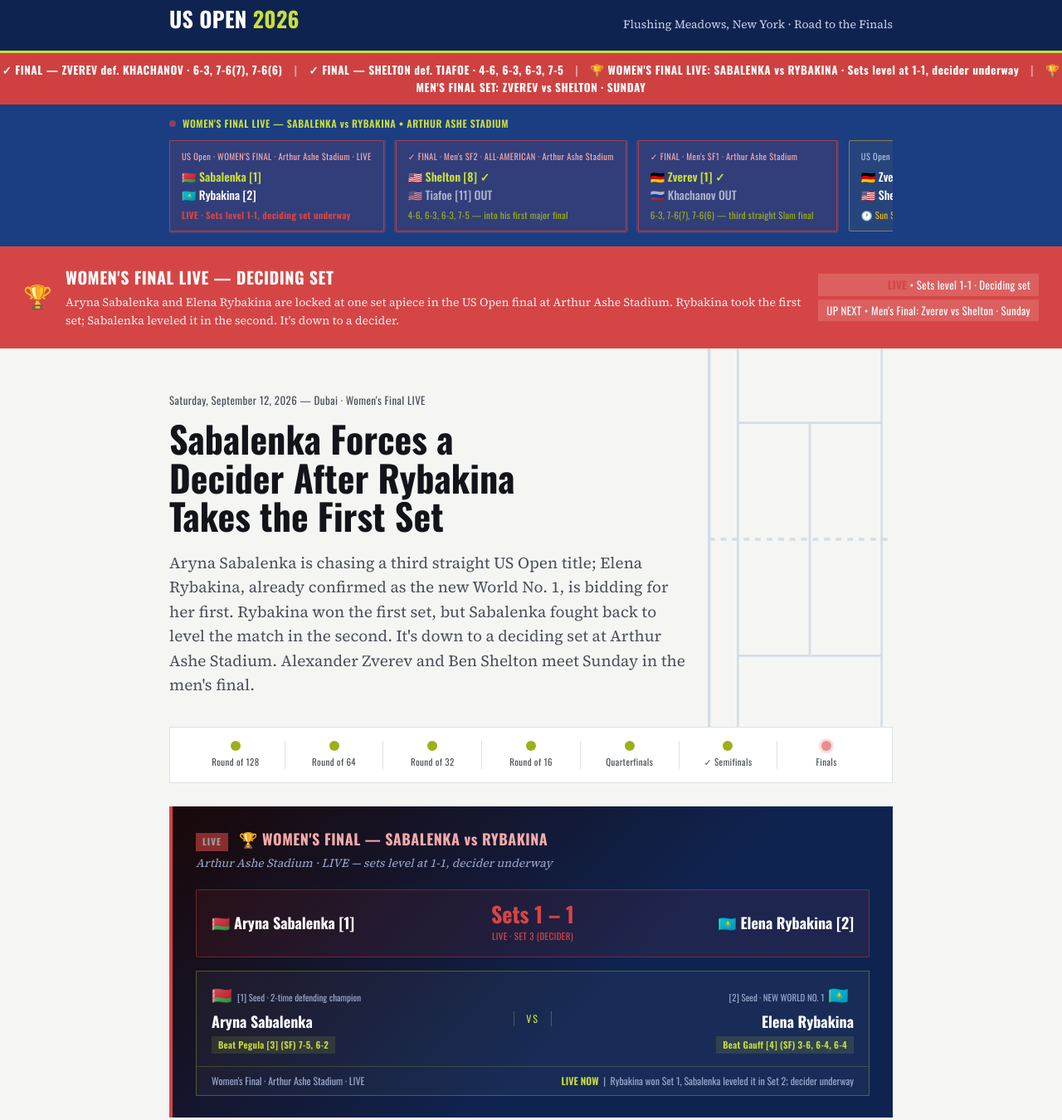
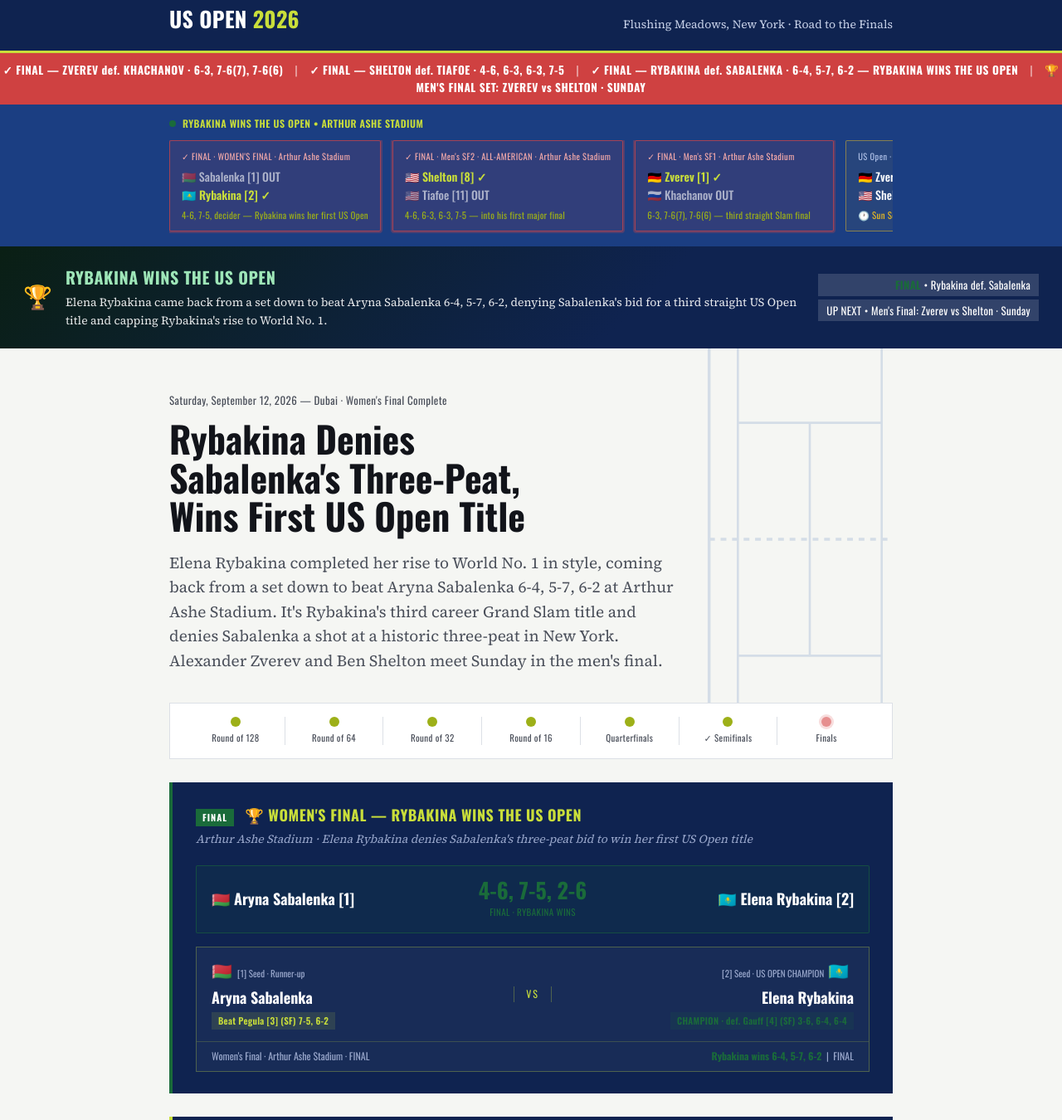
Before and after one commit to rizwansiddiqi55-sketch/us-open-2026-roadtofinals, a plain HTML site: page index.html in a window 1280 px wide. Shown: the part 19-1369 px from the top of the page at 83% size. Drawn offline with nearby package versions, Linux system fonts and the light colour scheme.

Commit message:
Add files via upload

```diff
--- a/index.html
+++ b/index.html
@@ -4,7 +4,7 @@
 <meta charset="UTF-8">
 <meta name="viewport" content="width=device-width, initial-scale=1.0">
 <title>US Open 2026 — Road to the Finals</title>
-<meta name="description" content="US Open 2026 Women's Final LIVE — Sabalenka vs. Rybakina at Arthur Ashe Stadium.">
+<meta name="description" content="US Open 2026 — Elena Rybakina beats Aryna Sabalenka to win the Women's Final at Arthur Ashe Stadium.">
 <link rel="preconnect" href="https://fonts.googleapis.com">
 <link rel="preconnect" href="https://fonts.gstatic.com" crossorigin>
 <link href="https://fonts.googleapis.com/css2?family=Oswald:wght@400;500;600;700&family=Source+Serif+4:opsz,wght@8..60,400;8..60,600;8..60,700&display=swap" rel="stylesheet">
@@ -690,21 +690,21 @@
   <span class="sep">&nbsp;|&nbsp;</span>
   &#10003; FINAL &mdash; SHELTON def. TIAFOE &middot; 4-6, 6-3, 6-3, 7-5
   <span class="sep">&nbsp;|&nbsp;</span>
-  &#127942; WOMEN'S FINAL LIVE: SABALENKA vs RYBAKINA &middot; Sets level at 1-1, decider underway
+  &#10003; FINAL &mdash; RYBAKINA def. SABALENKA &middot; 6-4, 5-7, 6-2 &mdash; RYBAKINA WINS THE US OPEN
   <span class="sep">&nbsp;|&nbsp;</span>
   &#127942; MEN'S FINAL SET: ZVEREV vs SHELTON &middot; SUNDAY
 </div>
 
 <div class="ticker-band">
   <div class="wrap">
-    <div class="ticker-head"><span class="live-dot"></span> WOMEN'S FINAL LIVE &mdash; SABALENKA vs RYBAKINA &bull; ARTHUR ASHE STADIUM</div>
+    <div class="ticker-head"><span class="live-dot" style="background:var(--green-result);animation:none;"></span> RYBAKINA WINS THE US OPEN &bull; ARTHUR ASHE STADIUM</div>
     <div class="ticker-row">
-      <!-- Latest event first: Women's Final LIVE -->
+      <!-- Latest event first: Women's Final CHAMPION -->
       <div class="sb-card matchday">
-        <div class="sb-tour">US Open &middot; WOMEN'S FINAL &middot; Arthur Ashe Stadium &middot; LIVE</div>
-        <div class="sb-name"><span class="sb-winner">&#127463;&#127486; Sabalenka [1]</span></div>
-        <div class="sb-name"><span>&#127472;&#127487; Rybakina [2]</span></div>
-        <div class="sb-status" style="color:var(--red-live);font-weight:800;">LIVE &middot; Sets level 1-1, deciding set underway</div>
+        <div class="sb-tour">&#10003; FINAL &middot; WOMEN'S FINAL &middot; Arthur Ashe Stadium</div>
+        <div class="sb-name"><span style="opacity:0.6;">&#127463;&#127486; Sabalenka [1] OUT</span></div>
+        <div class="sb-name"><span class="sb-winner">&#127472;&#127487; Rybakina [2] &#10003;</span></div>
+        <div class="sb-status completed">4-6, 7-5, decider &mdash; Rybakina wins her first US Open</div>
       </div>
       <!-- Men's SF2 (most recently completed) -->
       <div class="sb-card matchday">
@@ -756,15 +756,15 @@
   </div>
 </div>
 
-<!-- MATCH DAY BANNER for Women's Final LIVE -->
-<div class="matchday-banner">
+<!-- MATCH DAY BANNER for Women's Final CHAMPION -->
+<div class="matchday-banner" style="background:linear-gradient(135deg, #0a1f14 0%, var(--court-blue-dark) 60%);">
   <div class="md-icon">&#127942;</div>
   <div class="md-body">
-    <h2>WOMEN'S FINAL LIVE &mdash; DECIDING SET</h2>
-    <p>Aryna Sabalenka and Elena Rybakina are locked at one set apiece in the US Open final at Arthur Ashe Stadium. Rybakina took the first set; Sabalenka leveled it in the second. It's down to a decider.</p>
+    <h2 style="color:#9EE6B8;">RYBAKINA WINS THE US OPEN</h2>
+    <p>Elena Rybakina came back from a set down to beat Aryna Sabalenka 6-4, 5-7, 6-2, denying Sabalenka's bid for a third straight US Open title and capping Rybakina's rise to World No. 1.</p>
   </div>
   <div class="md-times">
-    <span><strong style="color:var(--red-live);">LIVE</strong> &bull; Sets level 1-1 &middot; Deciding set</span>
+    <span><strong style="color:var(--green-result);">FINAL</strong> &bull; Rybakina def. Sabalenka</span>
     <span>UP NEXT &bull; Men's Final: Zverev vs Shelton &middot; Sunday</span>
   </div>
 </div>
@@ -782,9 +782,9 @@
       <line x1="145" y1="10" x2="155" y2="10" stroke="currentColor" stroke-width="4"/>
       <line x1="145" y1="590" x2="155" y2="590" stroke="currentColor" stroke-width="4"/>
     </svg>
-    <p class="dateline">Saturday, September 12, 2026 &mdash; Dubai &middot; Women's Final LIVE</p>
-    <h1 class="headline">Sabalenka Forces a Decider After Rybakina Takes the First Set</h1>
-    <p class="dek">Aryna Sabalenka is chasing a third straight US Open title; Elena Rybakina, already confirmed as the new World No. 1, is bidding for her first. Rybakina won the first set, but Sabalenka fought back to level the match in the second. It's down to a deciding set at Arthur Ashe Stadium. Alexander Zverev and Ben Shelton meet Sunday in the men's final.</p>
+    <p class="dateline">Saturday, September 12, 2026 &mdash; Dubai &middot; Women's Final Complete</p>
+    <h1 class="headline">Rybakina Denies Sabalenka's Three-Peat, Wins First US Open Title</h1>
+    <p class="dek">Elena Rybakina completed her rise to World No. 1 in style, coming back from a set down to beat Aryna Sabalenka 6-4, 5-7, 6-2 at Arthur Ashe Stadium. It's Rybakina's third career Grand Slam title and denies Sabalenka a shot at a historic three-peat in New York. Alexander Zverev and Ben Shelton meet Sunday in the men's final.</p>
   </section>
 
   <div class="stage-bar" aria-label="Tournament progress">
@@ -797,30 +797,30 @@
     <div class="stage-item"><span class="stage-dot now"></span><span class="stage-name">Finals</span></div>
   </div>
 
-  <!-- WOMEN'S FINAL: LIVE -->
-  <div class="sf-preview-panel live-panel">
-    <h2><span class="live-badge">LIVE</span> &#127942; WOMEN'S FINAL &mdash; SABALENKA vs RYBAKINA</h2>
-    <p class="panel-sub">Arthur Ashe Stadium &middot; LIVE &mdash; sets level at 1-1, decider underway</p>
-    <div class="live-score-strip" style="background:rgba(214,69,69,0.08);border-color:rgba(214,69,69,0.4);" aria-label="Live: Aryna Sabalenka vs Elena Rybakina, one set each, third set underway">
+  <!-- WOMEN'S FINAL: CHAMPION -->
+  <div class="sf-preview-panel" style="border-left-color:var(--green-result);">
+    <h2><span class="live-badge" style="background:var(--green-result);animation:none;">FINAL</span> &#127942; WOMEN'S FINAL &mdash; RYBAKINA WINS THE US OPEN</h2>
+    <p class="panel-sub">Arthur Ashe Stadium &middot; Elena Rybakina denies Sabalenka's three-peat bid to win her first US Open title</p>
+    <div class="live-score-strip" style="background:rgba(26,107,58,0.10);border-color:rgba(26,107,58,0.55);" aria-label="Final: Elena Rybakina defeats Aryna Sabalenka 6-4, 5-7, 6-2 to take the US Open title">
       <div class="live-score-player">🇧🇾 Aryna Sabalenka [1]</div>
-      <div class="live-score-sets"><div class="live-score-main" style="color:var(--red-live);">Sets 1&nbsp;&ndash;&nbsp;1</div><div class="live-score-caption" style="color:var(--red-live);">LIVE · SET 3 (DECIDER)</div></div>
+      <div class="live-score-sets"><div class="live-score-main" style="color:var(--green-result);">4-6, 7-5, 2-6</div><div class="live-score-caption" style="color:var(--green-result);">FINAL &middot; RYBAKINA WINS</div></div>
       <div class="live-score-player right">🇰🇿 Elena Rybakina [2]</div>
     </div>
     <div class="sf-matchup-row">
       <div class="sf-side">
-        <div><span class="sf-flag">&#127463;&#127486;</span><span class="sf-seed">[1] Seed &middot; 2-time defending champion</span></div>
+        <div><span class="sf-flag">&#127463;&#127486;</span><span class="sf-seed">[1] Seed &middot; Runner-up</span></div>
         <div class="sf-player">Aryna Sabalenka</div>
         <div class="sf-note">Beat Pegula [3] (SF) 7-5, 6-2</div>
       </div>
       <div class="sf-vs">VS</div>
       <div class="sf-side" style="text-align:right;">
-        <div><span class="sf-seed">[2] Seed &middot; NEW WORLD NO. 1</span><span class="sf-flag"> &#127472;&#127487;</span></div>
+        <div><span class="sf-seed">[2] Seed &middot; US OPEN CHAMPION</span><span class="sf-flag"> &#127472;&#127487;</span></div>
         <div class="sf-player">Elena Rybakina</div>
-        <div class="sf-note">Beat Gauff [4] (SF) 3-6, 6-4, 6-4</div>
+        <div class="sf-note" style="background:rgba(26,107,58,0.12);color:var(--green-result);">CHAMPION &middot; def. Gauff [4] (SF) 3-6, 6-4, 6-4</div>
       </div>
       <div class="sf-meta">
-        <span>Women's Final &middot; Arthur Ashe Stadium &middot; LIVE</span>
-        <span><span class="uae">LIVE NOW</span> &nbsp;|&nbsp; Rybakina won Set 1, Sabalenka leveled it in Set 2; decider underway</span>
+        <span>Women's Final &middot; Arthur Ashe Stadium &middot; FINAL</span>
+        <span><span style="color:var(--green-result);font-weight:700;">Rybakina wins 6-4, 5-7, 6-2</span> &nbsp;|&nbsp; FINAL</span>
       </div>
     </div>
   </div>
@@ -1020,6 +1020,13 @@
     <h2 class="section-title">The Stories So Far</h2>
 
     <div class="story-new">
+      <h3>Rybakina Denies Sabalenka's Three-Peat, Wins First US Open Title</h3>
+      <p class="score-line result-line">RYBAKINA [2] def. SABALENKA [1] &mdash; 6-4, 5-7, 6-2 (Women's Final)</p>
+      <p>Elena Rybakina completed a remarkable season by beating Aryna Sabalenka to win the US Open, coming back from a set down to deny the two-time defending champion a shot at joining Chris Evert and Serena Williams as the only three-peat winners at Flushing Meadows. Rybakina took the opening set 6-4, but Sabalenka fought back to level the match at 7-5 in the second, setting up a decider at Arthur Ashe Stadium.</p>
+      <p>It's Rybakina's third career Grand Slam title, adding the US Open to her 2022 Wimbledon and 2026 Australian Open crowns &mdash; and it caps a stretch that has already carried her to the World No. 1 ranking, effective Monday, ending Sabalenka's 99-week reign at the top. It's also the third Grand Slam final of the year between the pair, with Rybakina now leading that head-to-head 2-1 after her Australian Open win in January.</p>
+    </div>
+
+    <div class="story-new">
       <h3>Shelton Outlasts Tiafoe in an All-American Classic to Reach His First Major Final</h3>
       <p class="score-line result-line">SHELTON [8] def. TIAFOE [11] &mdash; 4-6, 6-3, 6-3, 7-5 (Men's SF2)</p>
       <p>Frances Tiafoe took the opening set, but Ben Shelton settled in and took the next two 6-3, 6-3 to turn the match around. Tiafoe pushed back in the fourth, but Shelton closed it out 7-5 to reach his first career Grand Slam final. It guarantees an American finalist regardless of what happens Sunday's a first for the men's game since Andy Roddick won the title here in 2003.</p>
@@ -1084,10 +1091,10 @@
     <h2 class="section-title">Semifinals Draw</h2>
     <div class="matchup-cols">
       <div class="matchup-col">
-        <h4>Women's Singles &mdash; SEMIFINALS COMPLETE</h4>
+        <h4>Women's Singles &mdash; CHAMPION CROWNED</h4>
         <div class="sf-item"><span class="sf-tag" style="background:var(--green-result);color:#fff;">FINAL SF1</span><span>Sabalenka [1] def. Pegula [3] &mdash; 7-5, 6-2</span></div>
         <div class="sf-item"><span class="sf-tag" style="background:var(--green-result);color:#fff;">FINAL SF2</span><span>Rybakina [2] def. Gauff [4] &mdash; 3-6, 6-4, 6-4 &middot; Arthur Ashe Stadium</span></div>
-        <div class="sf-item"><span class="sf-tag" style="background:var(--red-live);color:#fff;">LIVE</span><span>Sabalenka [1] vs. Rybakina [2] &mdash; Sets level 1-1, deciding set underway (New York)</span></div>
+        <div class="sf-item"><span class="sf-tag" style="background:var(--green-result);color:#fff;">FINAL</span><span>Rybakina [2] def. Sabalenka [1] &mdash; 6-4, 5-7, 6-2 (New York)</span></div>
       </div>
       <div class="matchup-col">
         <h4>Men's Singles &mdash; SEMIFINALS COMPLETE</h4>
@@ -1107,7 +1114,7 @@
         <tr class="done-row"><td>Fri, Sep 11 &middot; 5:00 AM</td><td>Thu 9:00 PM</td><td>&#10003; Women's SF2: Rybakina [2] def. Gauff [4] &mdash; 3-6, 6-4, 6-4</td></tr>
         <tr class="done-row"><td>Fri, Sep 11 &middot; 11:00 PM</td><td>Fri 3:00 PM</td><td>&#10003; Men's SF1: Zverev [1] def. Khachanov &mdash; 6-3, 7-6(7), 7-6(6)</td></tr>
         <tr class="done-row"><td>Sat, Sep 12 &middot; 3:00 AM</td><td>Fri 7:00 PM</td><td>&#10003; Men's SF2 ALL-AMERICAN: Shelton [8] def. Tiafoe [11] &mdash; 4-6, 6-3, 6-3, 7-5</td></tr>
-        <tr class="live-row"><td>Sun, Sep 13 &middot; 12:00 AM</td><td>Sat 4:00 PM</td><td>&#128308; Women's Final LIVE: Sabalenka [1] vs. Rybakina [2] &mdash; Set 1</td></tr>
+        <tr class="done-row"><td>Sun, Sep 13 &middot; 12:00 AM</td><td>Sat 4:00 PM</td><td>&#10003; Women's Final: Rybakina [2] def. Sabalenka [1] &mdash; 6-4, 5-7, 6-2</td></tr>
         <tr class="final-row"><td>Sun, Sep 13 &middot; 10:00 PM</td><td>Sun 2:00 PM</td><td>&#127942; Men's Final: Zverev [1] vs. Shelton [8]</td></tr>
       </tbody>
     </table>
@@ -1117,6 +1124,11 @@
   <section>
     <h2 class="section-title">Storylines Heading Into the Finals</h2>
     <div class="watch-item">
+      <span class="badge badge-story" style="background:var(--green-result);">FINAL &middot; WOMEN'S FINAL</span>
+      <h3>Rybakina Beats Sabalenka to Win the US Open</h3>
+      <p>Elena Rybakina came back from a set down to beat Aryna Sabalenka 6-4, 5-7, 6-2, denying the two-time defending champion a three-peat and claiming her third career Grand Slam title. She'll officially take over the World No. 1 ranking on Monday.</p>
+    </div>
+    <div class="watch-item">
       <span class="badge badge-us">FINAL &middot; MEN'S SF2</span>
       <h3>Shelton Beats Tiafoe: First US Men's Major Finalist Since Roddick</h3>
       <p>Frances Tiafoe took the opening set, but Ben Shelton won three of the next four to reach his first Grand Slam final, 4-6, 6-3, 6-3, 7-5. It guarantees an American finalist &mdash; the first for the men's game since Andy Roddick won right here in 2003. Shelton now plays top seed Alexander Zverev on Sunday.</p>
@@ -1124,7 +1136,7 @@
     <div class="watch-item">
       <span class="badge badge-story">FINAL &middot; WOMEN'S SF2</span>
       <h3>Rybakina Comes Back to Beat Gauff in Three Sets</h3>
-      <p>Coco Gauff took the opening set 6-3, but Elena Rybakina responded by winning the second and third sets 6-4, 6-4. The new World No. 1 held her nerve in the closing stages to reach the US Open final, where she now faces defending champion Aryna Sabalenka, live at Arthur Ashe Stadium.</p>
+      <p>Coco Gauff took the opening set 6-3, but Elena Rybakina responded by winning the second and third sets 6-4, 6-4. The new World No. 1 held her nerve in the closing stages to reach the US Open final, where she went on to beat defending champion Aryna Sabalenka for the title.</p>
     </div>
     <div class="watch-item">
       <span class="badge badge-story">FINAL &middot; WOMEN'S SF1</span>
@@ -1144,7 +1156,7 @@
 <footer>
   <div class="wrap">
     <p class="byline">US Open 2026 &mdash; Road to the Finals &middot; Women's Final Live</p>
-    <p>Updated: Saturday, 12 September 2026 &middot; LIVE: Sabalenka [1] vs. Rybakina [2], one set each, deciding set underway. Men's final set: Zverev [1] def. Khachanov 6-3, 7-6(7), 7-6(6); Shelton [8] def. Tiafoe [11] 4-6, 6-3, 6-3, 7-5.</p>
+    <p>Updated: Saturday, 12 September 2026 &middot; Rybakina def. Sabalenka 6-4, 5-7, 6-2 to win the US Open. Men's final set: Zverev [1] def. Khachanov 6-3, 7-6(7), 7-6(6); Shelton [8] def. Tiafoe [11] 4-6, 6-3, 6-3, 7-5.</p>
     <p>&copy; 2026 Rizwan Siddiqi. All rights reserved.</p>
     <p>This page is an independent fan recap and is not affiliated with, endorsed by, or sponsored by the USTA or the US Open.</p>
   </div>
@@ -1155,7 +1167,7 @@
   // Scores are manually updated on this fan recap page.
   // Women's semifinals final: Sabalenka def. Pegula 7-5, 6-2; Rybakina def. Gauff 3-6, 6-4, 6-4.
   // Men's semifinals final: Zverev def. Khachanov 6-3, 7-6(7), 7-6(6); Shelton def. Tiafoe 4-6, 6-3, 6-3, 7-5.
-  // Men's final: Zverev [1] vs. Shelton [8], Sunday. Women's final: Sabalenka [1] vs. Rybakina [2] is LIVE — Rybakina won Set 1, Sabalenka won Set 2, deciding set underway as of last update; check for the latest score.
+  // Women's final result: Rybakina def. Sabalenka 6-4, 5-7, 6-2 to win the 2026 US Open (her 3rd career major). Men's final: Zverev [1] vs. Shelton [8], Sunday.
 </script>
 
 </body>
```
